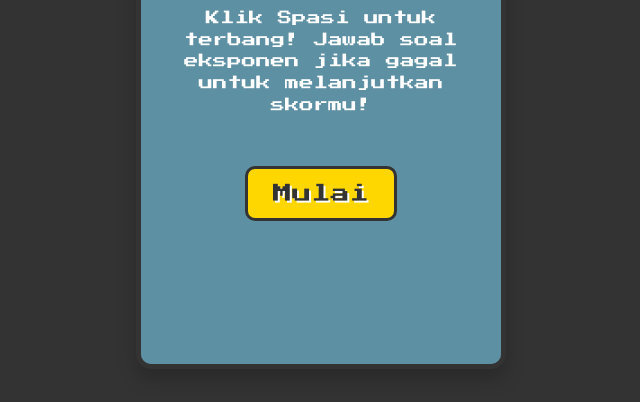
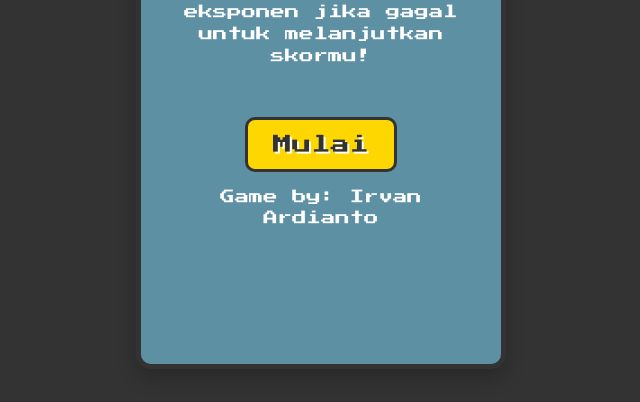
Before and after one commit to 9teeleven/FlappyPon, a plain HTML site: page index.html in a window 1280 px wide. Shown: the part 356-758 px from the top of the page, without its empty margins (319-959 px from the left). Drawn offline with Linux system fonts and the light colour scheme.

Commit message:
Update index.html

```diff
--- a/index.html
+++ b/index.html
@@ -19,6 +19,7 @@
             <h1>Flappy Pon</h1>
             <p>Klik Spasi untuk terbang! Jawab soal eksponen jika gagal untuk melanjutkan skormu!</p>
             <button id="startButton" class="button">Mulai</button>
+            <p>Game by: Irvan Ardianto</p>
         </div>
 
         <canvas id="gameCanvas"></canvas>
@@ -38,4 +39,5 @@
 
     <script src="script.js"></script>
 </body>
+
 </html>
```
